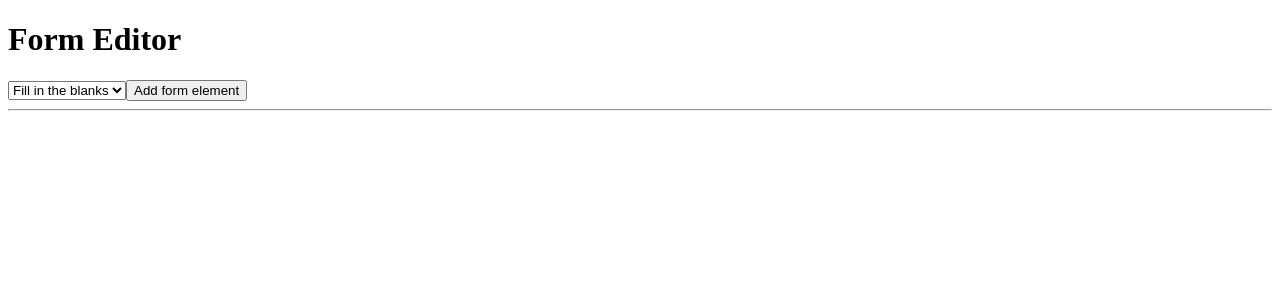
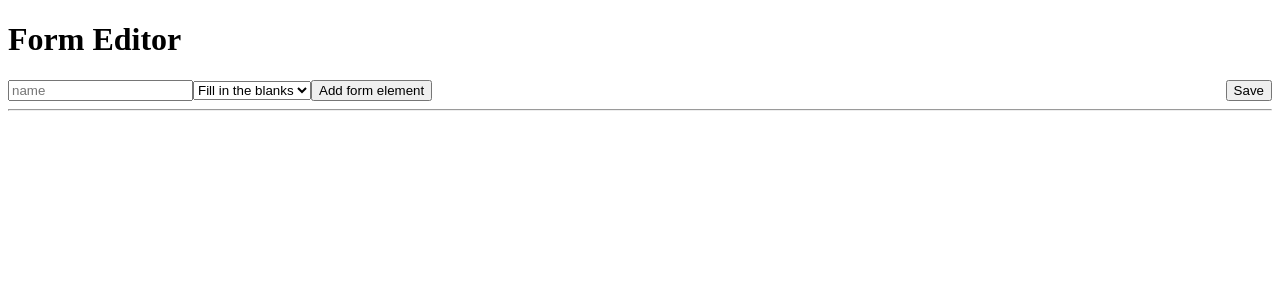
Before and after one commit to jannunzi/webdev-summer1-2018-poc-angular, an Angular app: page / in a window 1280 px wide. Shown: the top 300 px of the page. Built offline with nearby package versions, Linux system fonts and the light colour scheme.

Commit message:
added save form

```diff
--- a/src/app/app.module.ts
+++ b/src/app/app.module.ts
@@ -7,6 +7,7 @@ import { MovieSearchComponent } from './movie-search/movie-search.component';
 import {FormsModule} from "@angular/forms";
 import {MovieServiceClient} from "./services/movie.service.client";
 import { FormEditorComponent } from './form-editor/form-editor.component';
+import {FormServiceClient} from "./services/form.service.client";
 
 @NgModule({
   declarations: [
@@ -20,7 +21,8 @@ import { FormEditorComponent } from './form-editor/form-editor.component';
   ],
   providers: [
     // OmdapiServiceClientJs,
-    MovieServiceClient
+    MovieServiceClient,
+    FormServiceClient
   ],
   bootstrap: [AppComponent]
 })
--- a/src/app/form-editor/form-editor.component.html
+++ b/src/app/form-editor/form-editor.component.html
@@ -1,4 +1,7 @@
 <h1>Form Editor</h1>
+
+<input [(ngModel)]="formName"
+       placeholder="name"/>
 
 <select [(ngModel)]="inputType">
   <option value="text">Text</option>
@@ -10,6 +13,12 @@
 <button (click)="addFormElement(inputType)">
   Add form element
 </button>
+
+<button (click)="saveForm()"
+  style="float:right">
+  Save
+</button>
+
 <hr/>
 
 <div *ngFor="let formElement of formElements">
--- a/src/app/form-editor/form-editor.component.ts
+++ b/src/app/form-editor/form-editor.component.ts
@@ -1,4 +1,5 @@
 import { Component, OnInit } from '@angular/core';
+import {FormServiceClient} from "../services/form.service.client";
 
 @Component({
   selector: 'app-form-editor',
@@ -9,7 +10,17 @@ export class FormEditorComponent implements OnInit {
 
   inputType = 'fillin';
   formElements = [];
-  constructor() { }
+  formName;
+  constructor(private formService: FormServiceClient) { }
+
+  saveForm() {
+    const form = {
+      name: this.formName,
+      elements: this.formElements
+    };
+    this.formService
+      .saveForm(form)
+  }
 
   up(element) {
     const index = this.formElements.indexOf(element);
--- /dev/null
+++ b/src/app/services/form.service.client.ts
@@ -0,0 +1,11 @@
+export class FormServiceClient {
+  saveForm(form) {
+    return fetch('http://localhost:3000/api/form', {
+      method: 'post',
+      body: JSON.stringify(form),
+      headers: {
+        'content-type': 'application/json'
+      }
+    });
+  }
+}
```
